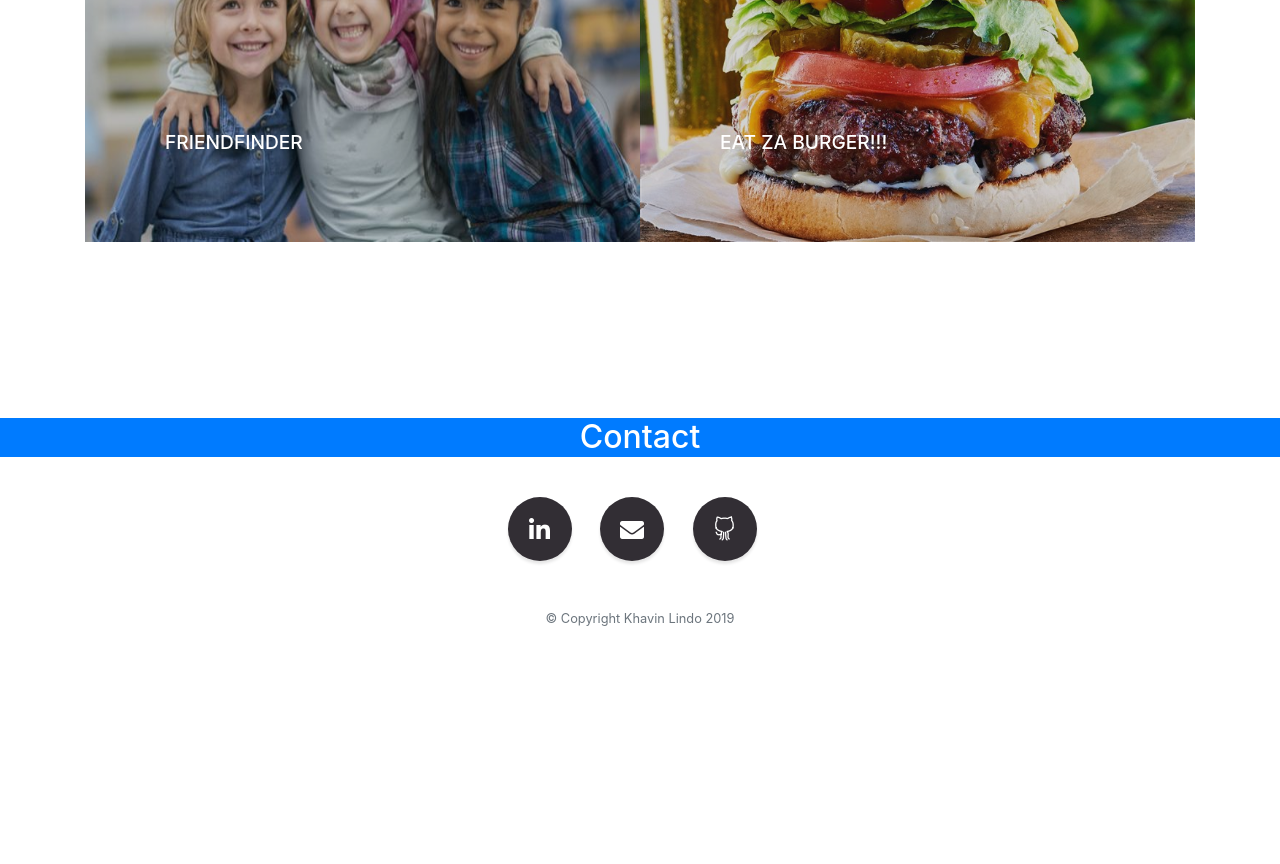
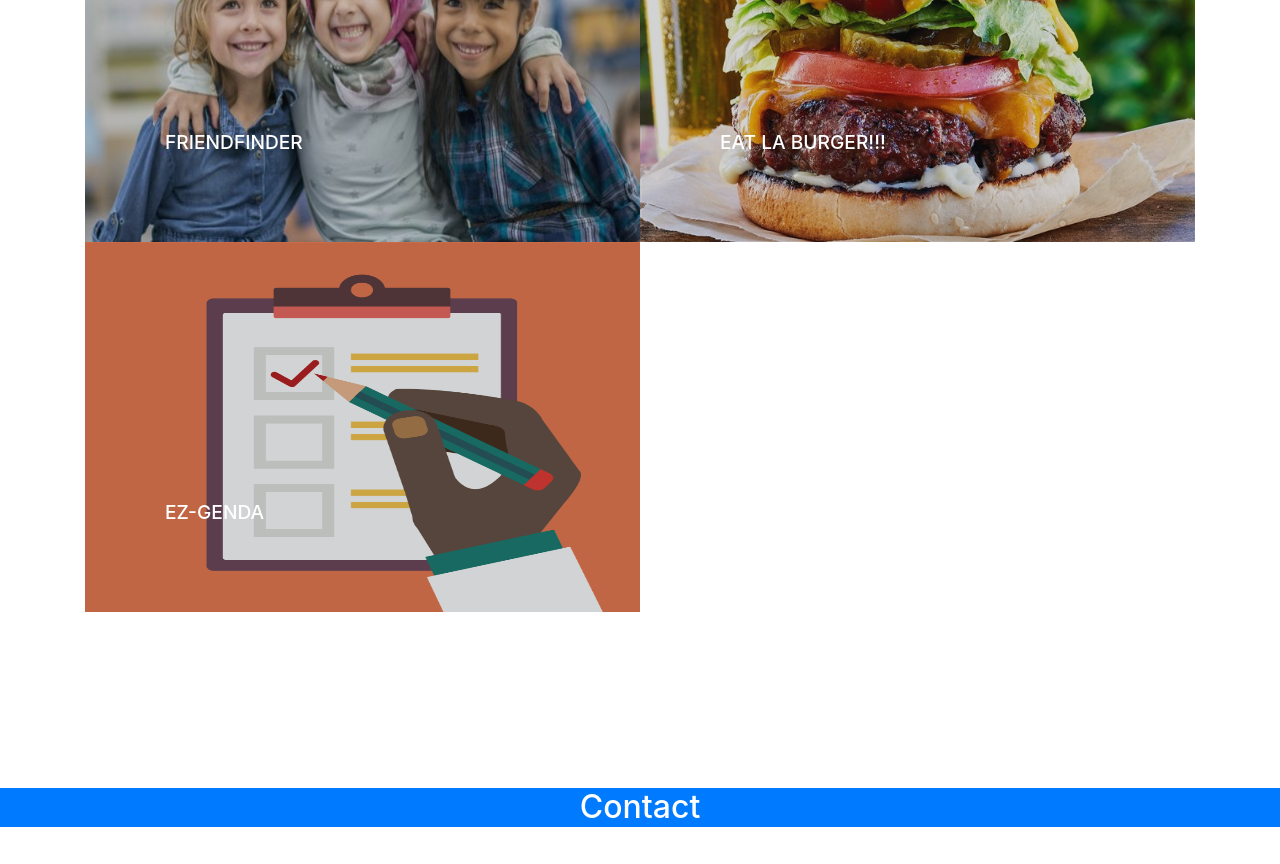
Before and after one commit to khavinlindo/Portfolio, a website with bundled scripts: page index.html in a window 1280 px wide. Shown: the part 2680-3544 px from the top of the page. Before the commit the page ends 3436 px from the top, so only its background shows below. Built offline with nearby package versions, Linux system fonts and the light colour scheme.

Commit message:
Added Project 2 to Portfolio

```diff
--- a/index.html
+++ b/index.html
@@ -179,11 +179,22 @@
             <a class="portfolio-item" href="https://immense-taiga-89285.herokuapp.com/" target="_blank">
               <span class="caption">
                 <span class="caption-content">
-                  <h2>Eat Za Burger!!!</h2>
+                  <h2>Eat La Burger!!!</h2>
                   <!--<p class="mb-0"></p>-->
                 </span>
               </span>
               <img class="img-fluid" src="img/burger.jpg" alt="" style="width:555px; height:370.25px">
+            </a>
+          </div>
+          <div class="col-lg-6">
+            <a class="portfolio-item" href="https://ez-agenda.herokuapp.com/" target="_blank">
+              <span class="caption">
+                <span class="caption-content">
+                  <h2>EZ-Genda</h2>
+                  <!--<p class="mb-0"></p>-->
+                </span>
+              </span>
+              <img class="img-fluid" src="img/agenda.png" alt="" style="width:555px; height:370.25px">
             </a>
           </div>
       </div>
```
Also changed, not shown: img/agenda.png (added).
